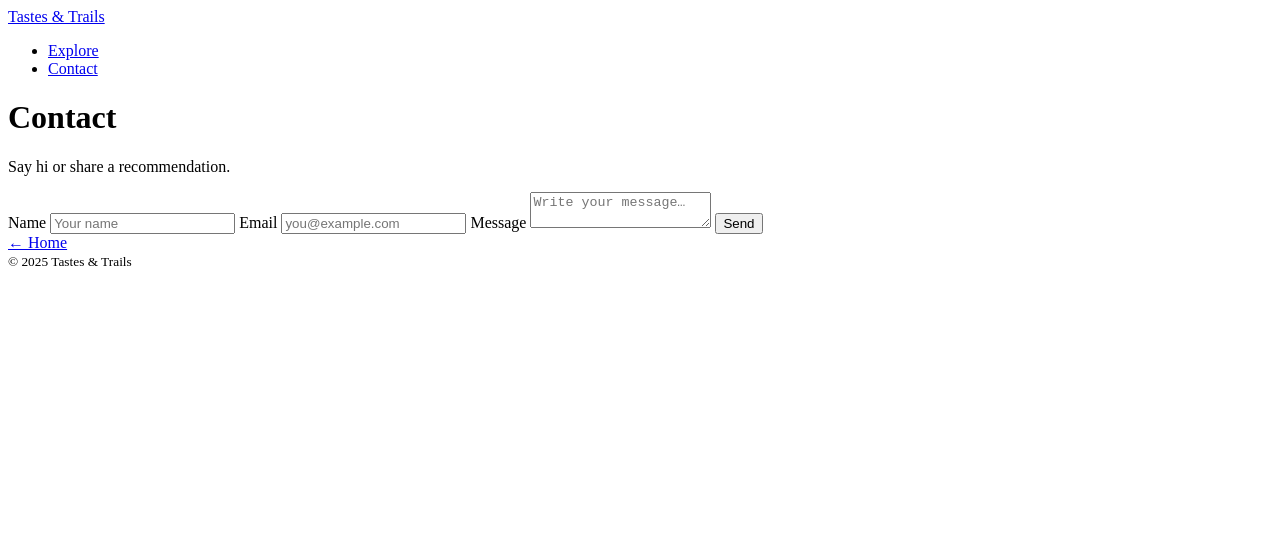
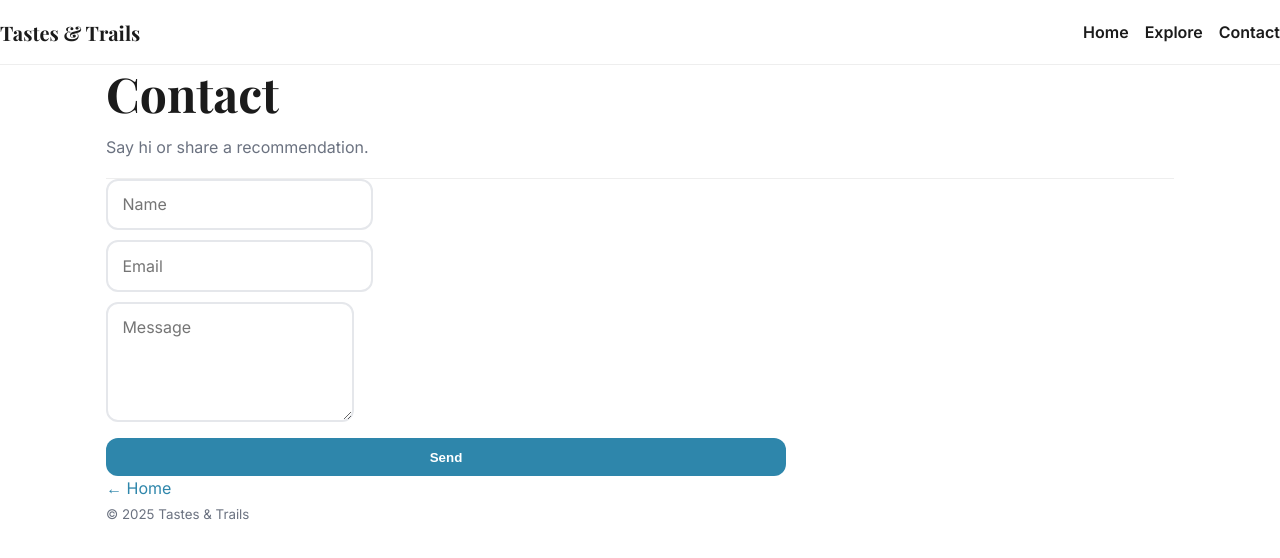
Before and after one commit to nikitha-vm/tastesandtrails, a plain HTML site: page contact/index.html in a window 1280 px wide. Drawn offline with nearby package versions, Linux system fonts and the light colour scheme.

Commit message:
Update index.html

```diff
--- a/contact/index.html
+++ b/contact/index.html
@@ -1,46 +1,43 @@
-<!-- /contact/index.html (Contact page) -->
 <!doctype html>
 <html lang="en">
 <head>
   <meta charset="utf-8" />
   <meta name="viewport" content="width=device-width, initial-scale=1" />
   <title>Tastes & Trails — Contact</title>
+  <link rel="stylesheet" href="../css/base.css">
+  <link rel="stylesheet" href="../css/cards.css">
 </head>
 <body>
   <header>
     <nav aria-label="Primary">
-      <a href="../index.html">Tastes & Trails</a>
+      <span class="brand">Tastes & Trails</span>
       <ul>
-        <li><a href="../explore/index.html">Explore</a></li>
-        <li><a aria-current="page" href="index.html">Contact</a></li>
+       <li><a href="../index.html">Home</a></li>
+       <li><a href="../explore/index.html">Explore</a></li>
+       <li><a aria-current="page" href="index.html">Contact</a></li>
       </ul>
     </nav>
+
   </header>
 
-  <main aria-labelledby="contact-title">
-    <h1 id="contact-title">Contact</h1>
-    <p>Say hi or share a recommendation.</p>
+  <main class="container">
+    <header class="page-header">
+      <h1>Contact</h1>
+      <p class="sub">Say hi or share a recommendation.</p>
+    </header>
 
     <form action="#" method="post">
-      <label>
-        <span>Name</span>
-        <input type="text" name="name" placeholder="Your name" />
-      </label>
-      <label>
-        <span>Email</span>
-        <input type="email" name="email" placeholder="you@example.com" />
-      </label>
-      <label>
-        <span>Message</span>
-        <textarea name="message" placeholder="Write your message…"></textarea>
-      </label>
-      <button type="submit">Send</button>
+      <label><span class="visually-hidden">Name</span><input type="text" placeholder="Name"></label>
+      <label><span class="visually-hidden">Email</span><input type="email" placeholder="Email"></label>
+      <label><span class="visually-hidden">Message</span><textarea placeholder="Message"></textarea></label>
+      <button class="btn" type="submit">Send</button>
     </form>
   </main>
 
-  <footer>
+  <footer class="container">
     <nav aria-label="Footer"><a href="../index.html">← Home</a></nav>
-    <small>© 2025 Tastes & Trails</small>
+    <small>© <span id="y"></span> Tastes & Trails</small>
   </footer>
+  <script>document.getElementById('y').textContent = new Date().getFullYear();</script>
 </body>
 </html>
```
